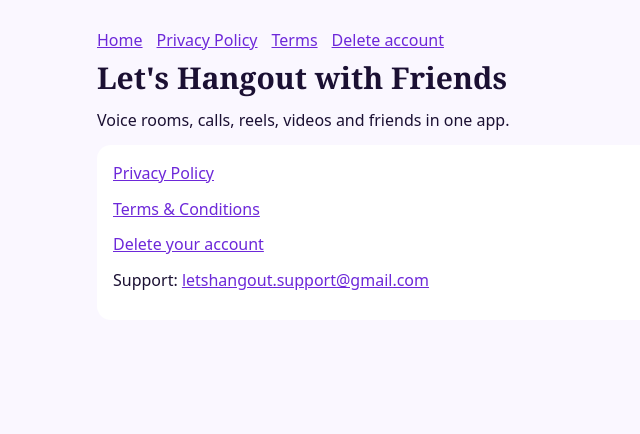
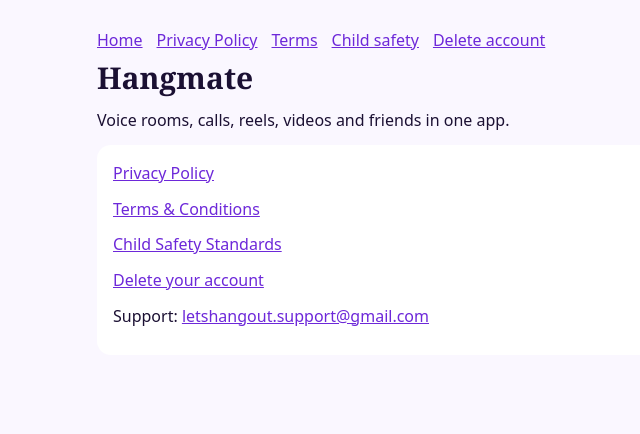
Before and after one commit to lovelyyadav2412-gif/lets-hangout-legal, a plain HTML site: page index.html in a window 1280 px wide. Shown: the whole page, without its empty margins (163-803 px from the left). Drawn offline with Linux system fonts and the light colour scheme.

Commit message:
Add files via upload

```diff
--- a/index.html
+++ b/index.html
@@ -1,12 +1,13 @@
-<!doctype html><html lang="en"><head><meta charset="utf-8"><meta name="viewport" content="width=device-width,initial-scale=1"><title>Let&#x27;s Hangout with Friends - Let's Hangout with Friends</title><style>
+<!doctype html><html lang="en"><head><meta charset="utf-8"><meta name="viewport" content="width=device-width,initial-scale=1"><title>Hangmate</title><style>
 :root{--bg:#0b0716;--fg:#ece6ff;--mut:#b7a9d9;--acc:#c084fc;--card:#150d28}
 @media (prefers-color-scheme:light){:root{--bg:#faf7ff;--fg:#1b1033;--mut:#5b4d80;--acc:#6d28d9;--card:#fff}}
 body{margin:0;background:var(--bg);color:var(--fg);font:16px/1.6 system-ui,-apple-system,Segoe UI,Roboto,sans-serif}
 main{max-width:760px;margin:0 auto;padding:28px 16px 64px}
-h1{font-family:Georgia,'Playfair Display',serif;font-size:30px;margin:0 0 6px}
+h1{font-family:Georgia,"Playfair Display",serif;font-size:30px;margin:0 0 6px}
 h2{font-size:18px;margin:26px 0 6px;color:var(--acc)}
 p{margin:0 0 10px}.mut{color:var(--mut);font-size:14px}
 a{color:var(--acc)}.card{background:var(--card);border-radius:14px;padding:16px;margin:12px 0}
 nav a{margin-right:14px}
-</style></head><body><main><nav><a href="index.html">Home</a><a href="privacy.html">Privacy Policy</a><a href="terms.html">Terms</a><a href="delete-account.html">Delete account</a></nav><h1>Let's Hangout with Friends</h1><p>Voice rooms, calls, reels, videos and friends in one app.</p>
-<div class="card"><p><a href="privacy.html">Privacy Policy</a></p><p><a href="terms.html">Terms &amp; Conditions</a></p><p><a href="delete-account.html">Delete your account</a></p><p>Support: <a href="mailto:letshangout.support@gmail.com">letshangout.support@gmail.com</a></p></div></main></body></html>
+</style></head><body><main><nav><a href="index.html">Home</a><a href="privacy.html">Privacy Policy</a><a href="terms.html">Terms</a><a href="child-safety.html">Child safety</a><a href="delete-account.html">Delete account</a></nav><h1>Hangmate</h1><p>Voice rooms, calls, reels, videos and friends in one app.</p>
+<div class="card"><p><a href="privacy.html">Privacy Policy</a></p><p><a href="terms.html">Terms &amp; Conditions</a></p><p><a href="child-safety.html">Child Safety Standards</a></p><p><a href="delete-account.html">Delete your account</a></p><p>Support: <a href="mailto:letshangout.support@gmail.com">letshangout.support@gmail.com</a></p></div>
+</main></body></html>
```
Also changed, not shown: delete-account.html (+5 -4 lines).
